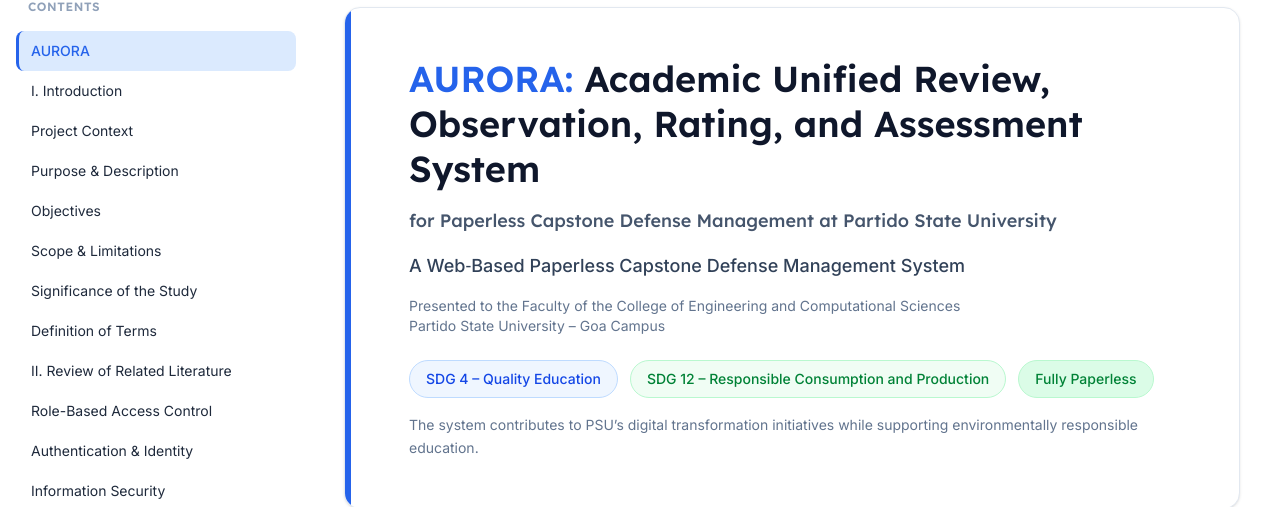
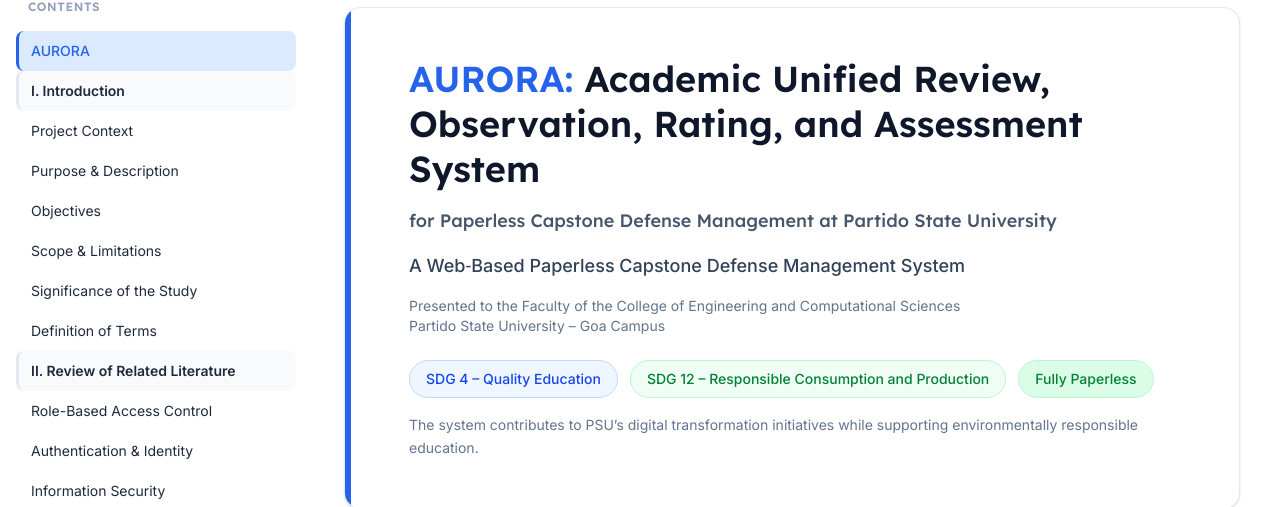
Before and after one commit to gnmngo/aurora-title-defense, a Next.js app: page / in a window 1280 px wide. Shown: the part 121-628 px from the top of the page. Built offline with nearby package versions, Linux system fonts and the light colour scheme.

Commit message:
Better Sidebar Layout

```diff
--- a/components/layout/Sidebar.tsx
+++ b/components/layout/Sidebar.tsx
@@ -4,14 +4,14 @@
 
 const sections = [
   { id: "hero", label: "AURORA" },
-  { id: "chapter-1", label: "I. Introduction" },
+  { id: "chapter-1", label: "I. Introduction", isChapter: true },
   { id: "project-context", label: "Project Context" },
   { id: "purpose-description", label: "Purpose & Description" },
   { id: "objectives", label: "Objectives" },
   { id: "scope-limitations", label: "Scope & Limitations" },
   { id: "significance", label: "Significance of the Study" },
   { id: "definition-of-terms", label: "Definition of Terms" },
-  { id: "chapter-2", label: "II. Review of Related Literature" },
+  { id: "chapter-2", label: "II. Review of Related Literature", isChapter: true },
   { id: "role-based-access-control", label: "Role-Based Access Control" },
   { id: "authentication-identity", label: "Authentication & Identity" },
   { id: "information-security", label: "Information Security" },
@@ -20,7 +20,7 @@
   { id: "rubric-assessment", label: "Rubric-Based Assessment" },
   { id: "system-evaluation", label: "System Evaluation" },
   { id: "gap-bridged", label: "Gap Bridged by the Study" },
-  { id: "chapter-3", label: "III. Technical Background" },
+  { id: "chapter-3", label: "III. Technical Background", isChapter: true },
   { id: "system-architecture", label: "System Architecture" },
   { id: "software-requirements", label: "Software Requirements" },
   { id: "hardware-requirements", label: "Hardware Requirements" },
@@ -75,15 +75,24 @@
             <li key={section.id}>
               <button
                 onClick={() => handleClick(section.id)}
-                className="w-full text-left px-3 py-2.5 text-sm rounded-lg transition-all duration-200
+                className={`w-full text-left px-3 py-2.5 text-sm rounded-lg transition-all duration-200
                            hover:bg-slate-100 dark:hover:bg-slate-700/80 hover:text-royal dark:hover:text-blue-300
                            border-l-[3px] border-transparent hover:border-slate-300 dark:hover:border-slate-600
-                           active:scale-[0.99]"
+                           active:scale-[0.99]
+                           ${(section as any).isChapter ? "font-semibold text-base mt-3 first:mt-0 bg-slate-50 dark:bg-slate-700/50 border-l-slate-300 dark:border-l-slate-600" : "text-sm font-normal"}`}
                 style={{
                   color: activeId === section.id ? "var(--color-royal)" : undefined,
-                  fontWeight: activeId === section.id ? 500 : 400,
-                  backgroundColor: activeId === section.id ? "var(--color-royal-light)" : undefined,
-                  borderLeftColor: activeId === section.id ? "var(--color-royal)" : undefined,
+                  fontWeight: activeId === section.id ? 500 : undefined,
+                  backgroundColor: activeId === section.id
+                    ? "var(--color-royal-light)"
+                    : (section as any).isChapter && activeId !== section.id
+                      ? "var(--bg-card)"
+                      : undefined,
+                  borderLeftColor: activeId === section.id
+                    ? "var(--color-royal)"
+                    : (section as any).isChapter && activeId !== section.id
+                      ? "var(--border)"
+                      : undefined,
                 }}
               >
                 {section.label}
```
